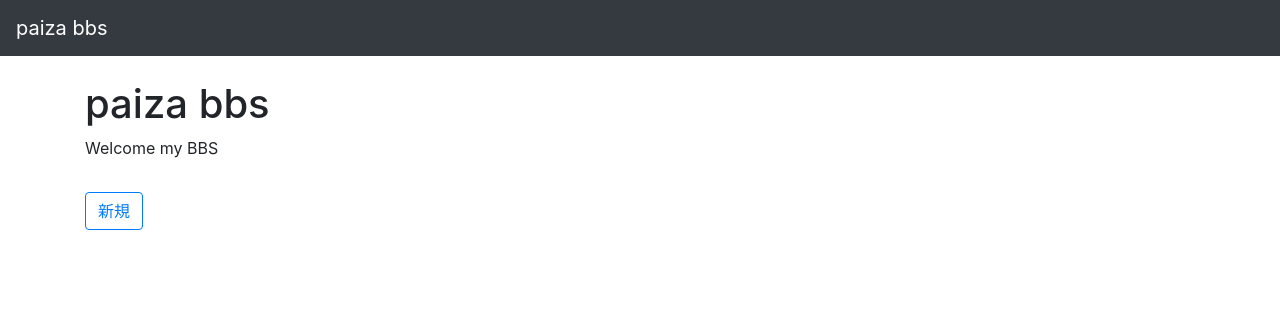
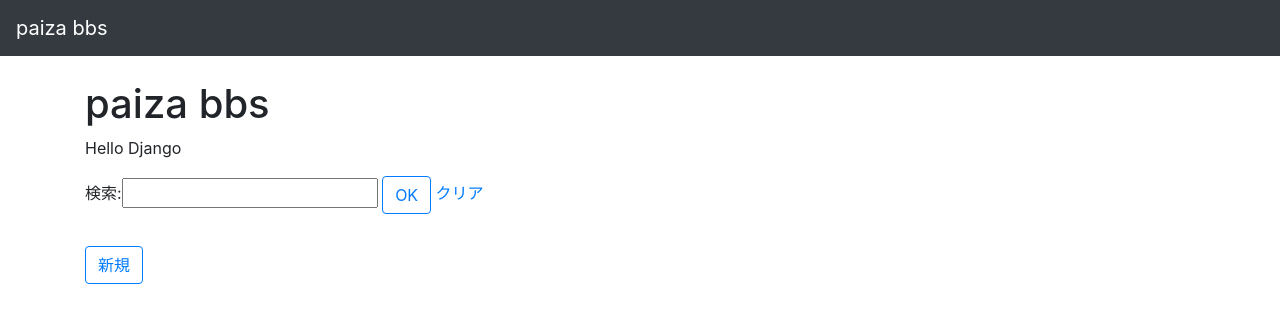
Before and after one commit to shuto-shinoda/myapp, a Django app: page /bbs/ in a window 1280 px wide. Shown: the top 323 px of the page. Run offline with Django 3.2, Linux system fonts and the light colour scheme; data that the repository does not hold is empty; some libraries are stand-ins or nearby versions.

Commit message:
検索フォーム

```diff
--- /dev/null
+++ b/bbs/forms.py
@@ -0,0 +1,4 @@
+from django import forms
+
+class SearchForm(forms.Form):
+        keyword = forms.CharField(label='検索', max_length=100)
--- a/bbs/templates/bbs/index.html
+++ b/bbs/templates/bbs/index.html
@@ -2,6 +2,16 @@
 {% block content %}
     <h1>paiza bbs</h1>
     <p>{{ message }}</p>
+
+    {% if searchForm %}
+      <form action='{% url "bbs:index" %}' method='get'>
+        <div class='form-group'>
+          {{ searchForm}}
+          <input type="submit" class="btn btn-outline-primary" value="OK">
+          <a href="{% url 'bbs:index' %}" class="btn-outline-secondery">クリア</a>
+        </div>
+      </form>
+    {% endif %}
 
     <table class='table table-striped table-hover'>
       {% for article in articles %}
--- a/bbs/views.py
+++ b/bbs/views.py
@@ -1,12 +1,21 @@
 from django.shortcuts import render, get_object_or_404
 from django.http import HttpResponse
 from .models import Article
+from .forms import SearchForm
 
 def index(request):
-    articles = Article.objects.all()
+    searchForm = SearchForm(request.GET)
+    if searchForm.is_valid():
+        keyword = searchForm.cleaned_data['keyword']
+        articles = Article.objects.filter(content__contains=keyword)
+    else:
+        searchForm = SearchForm()
+        articles = Article.objects.all()
+
     context = {
-        'message': 'Welcome my BBS',
+        'message': 'Hello Django',
         'articles': articles,
+        'searchForm': searchForm,
     }
     return render(request, 'bbs/index.html', context)
 
```
